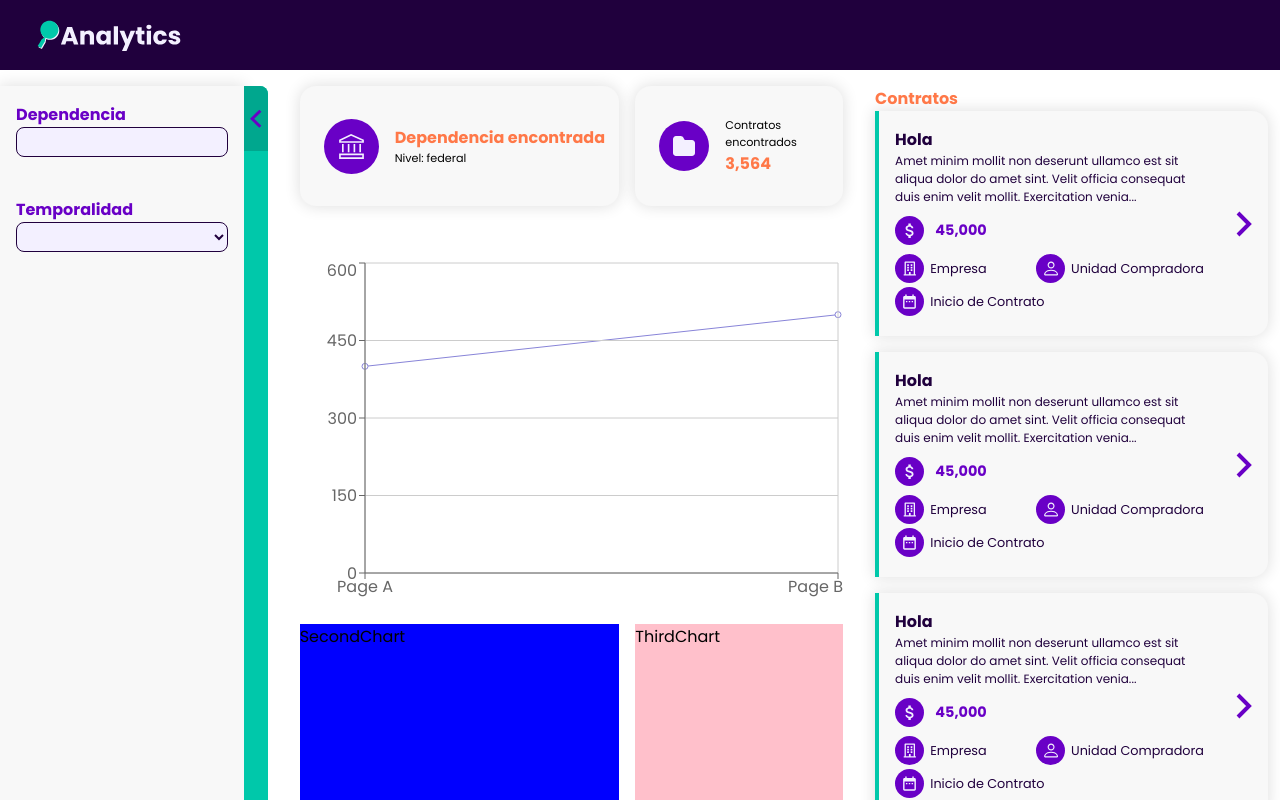
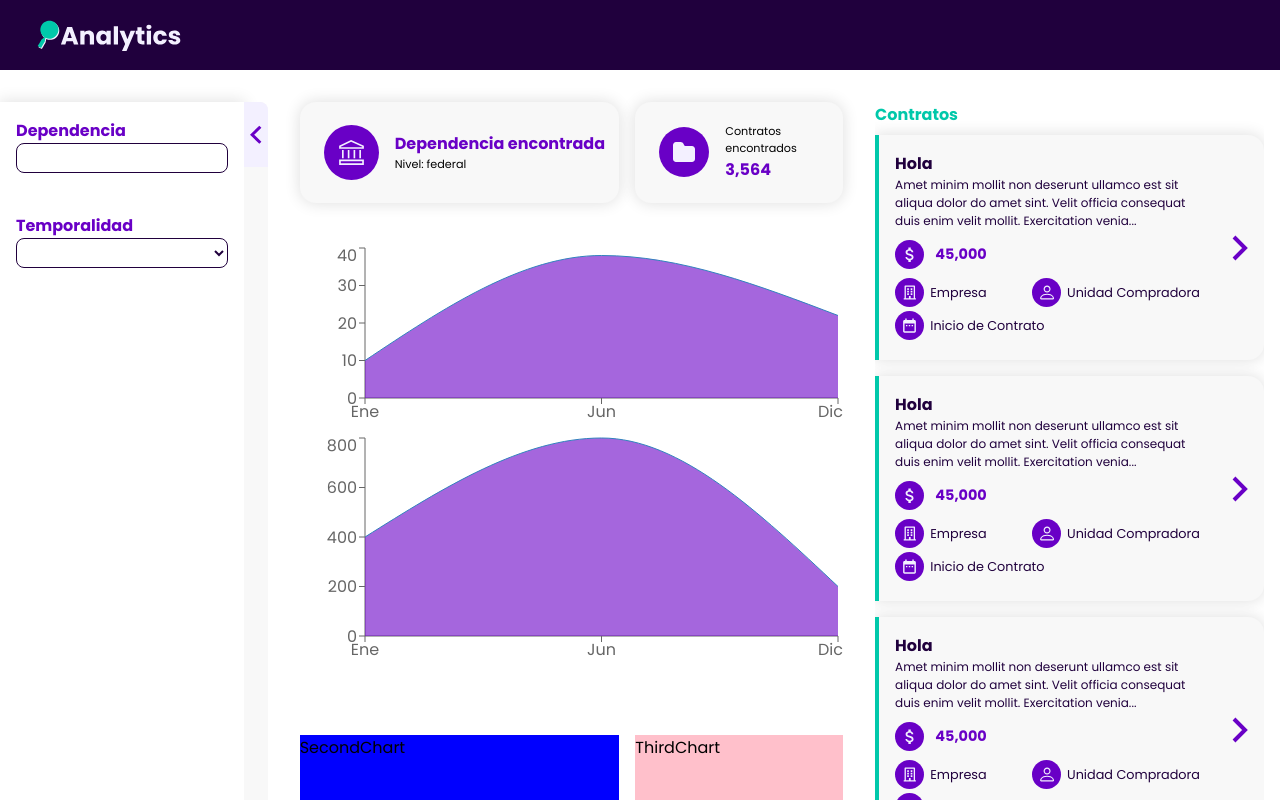
Before and after one commit to SWAT-NEO-Compranet/frontend-analytics, a React (Create React App) app: page /dashboard in a window 1280 px wide. Shown: the top 800 px of the page. Built offline with nearby package versions, Linux system fonts and the light colour scheme.

Commit message:
:lipstick: [ADD] Main chart

```diff
--- a/src/components/Form/styles.js
+++ b/src/components/Form/styles.js
@@ -40,7 +40,7 @@ export const Note = styled.span`
 `
 
 export const Input = styled.input`
-  background-color: ${({ theme: { color } }) => color.light};
+  background-color: transparent;
   border: 1px solid;
   width: 100%;
   display: block;
@@ -55,7 +55,7 @@ export const Input = styled.input`
 
 export const Dropdown = styled.select`
   display: block;
-  background: ${({ theme: { color } }) => color.light};
+  background: transparent;
   border: 1px solid;
   width: 100%;
   height: 30px;
--- a/src/components/MainChart/index.js
+++ b/src/components/MainChart/index.js
@@ -1,24 +1,38 @@
 import React from 'react'
-import { ResponsiveContainer, LineChart, Line, CartesianGrid, XAxis, YAxis } from 'recharts'
+import { ResponsiveContainer, AreaChart, Area, XAxis, YAxis, Tooltip } from 'recharts'
 import { Container } from './styles'
 
 const data = [
-  { name: 'Page A', uv: 400, pv: 2400, amt: 2400 },
-  { name: 'Page B', uv: 500, pv: 2000, amt: 1400 }
+  { month: 'Ene', Contratos: 10, Dinero: 400 },
+  { month: 'Jun', Contratos: 38, Dinero: 800 },
+  { month: 'Dic', Contratos: 22, Dinero: 200 }
 ]
+
+const color = {
+  purple: '#6900C6',
+  red: '#DA009A',
+  green: '#00C8AA'
+}
 
 function MainChart () {
   return (
     <Container>
-      <ResponsiveContainer width="100%" height="100%">
-        <LineChart data={data}>
-          <Line type="monotone" dataKey="uv" stroke="#8884d8" />
-          <CartesianGrid stroke="#ccc" />
-          <XAxis dataKey="name" />
+      <ResponsiveContainer width="100%" height="40%">
+        <AreaChart data={data} syncId="graph1">
+          <XAxis dataKey='month' />
           <YAxis />
-        </LineChart>
+          <Tooltip />
+          <Area type='monotone' dataKey='Contratos' fill={color.purple} stroke={color.primary} stackId='1' />
+        </AreaChart>
       </ResponsiveContainer>
-
+      <ResponsiveContainer width="100%" height="50%">
+        <AreaChart data={data} syncId="graph1">
+          <XAxis dataKey='month' />
+          <YAxis />
+          <Tooltip />
+          <Area type='monotone' dataKey='Dinero' fill={color.purple} stackId='1' />
+        </AreaChart>
+      </ResponsiveContainer>
     </Container>
   )
 }
--- a/src/components/MainChart/styles.js
+++ b/src/components/MainChart/styles.js
@@ -4,4 +4,5 @@ export const Container = styled.div`
   //background: green;
   grid-column: 1 / 6;
   grid-row: 2;
+  margin-top: 1.5em;
 `
--- a/src/components/card/styles.js
+++ b/src/components/card/styles.js
@@ -13,6 +13,7 @@ export const CardWrapper = styled.div`
   margin-bottom: 1em;
   display: flex;
   justify-content: space-between;
+  //scroll-snap-align: start;
 `
 
 export const CardInfo = styled.div`
--- a/src/components/cardsDashboard/styles.js
+++ b/src/components/cardsDashboard/styles.js
@@ -2,10 +2,13 @@ import styled from 'styled-components'
 
 export const CardsWrapper = styled.section`
   grid-column: 4 / 6;
-  margin-right: .75em;
+  margin-right: 1em;
+  max-height: 90%;
+  overflow: scroll;
+  //scroll-snap-type: y mandatory;
 `
 
 export const Subtitle = styled.h4`
-  color: ${({ theme }) => theme.color.orange};
-
+  color: ${({ theme }) => theme.color.secondary};
+  margin-bottom: .5em;
 `
--- a/src/components/chartsDashboard/styles.js
+++ b/src/components/chartsDashboard/styles.js
@@ -6,7 +6,7 @@ export const ChartsWrapper = styled.section`
   margin: 0 2em;
   display: grid;
   grid-template-columns: repeat(5, 1fr);
-  grid-template-rows: 8% 350px 250px;
+  grid-template-rows: 12% 500px 250px;
   grid-gap: 1em;
 `
 
@@ -30,7 +30,7 @@ export const Info = styled.div`
 `
 
 export const Title = styled.h2`
-  color: ${({ theme: { color } }) => color.orange};
+  color: ${({ theme: { color } }) => color.primary};
   font-size: 1em;
 `
 
--- a/src/components/header/styles.js
+++ b/src/components/header/styles.js
@@ -7,7 +7,7 @@ export const HeaderContainer = styled.header`
   align-items: center;
   padding-left: 2em;
   background: ${({ theme: { color } }) => color.dark};
-  margin-bottom: 1em;
+  margin-bottom: 2em;
 `
 
 export const Logo = styled(Link)`
--- a/src/containers/Dashboard/styles.js
+++ b/src/containers/Dashboard/styles.js
@@ -6,7 +6,7 @@ export const Layout = styled.section`
 `
 
 export const Menu = styled.aside`
-  background: ${({ theme }) => theme.color.gray};
+  //background: ${({ theme }) => theme.color.gray};
   width: ${({ showed }) => showed ? '300px' : '0px'};
   transition: .6s;
   padding: ${({ showed }) => showed ? '1em' : 0};
@@ -19,13 +19,13 @@ export const MenuForm = styled.div`
 `
 
 export const ToogleBar = styled.div`
-  background: ${({ theme: { color } }) => color.secondary};
+  background: ${({ theme: { color } }) => color.gray};
   width: 30px;
   border-top-right-radius: .5em;
 `
 
 export const ToogleButton = styled.div`
-  background: #00a78e;
+    background: ${({ theme: { color } }) => color.light};
   width: 100%;
   height: 65px;
   display: flex;
```
